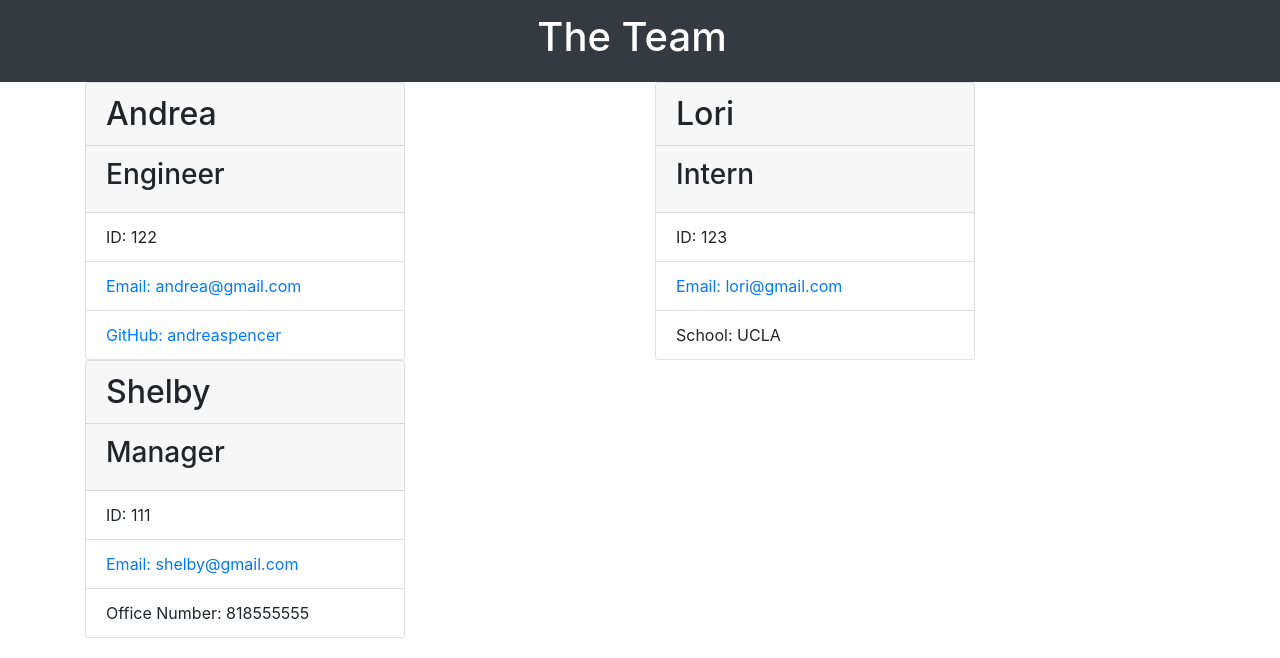
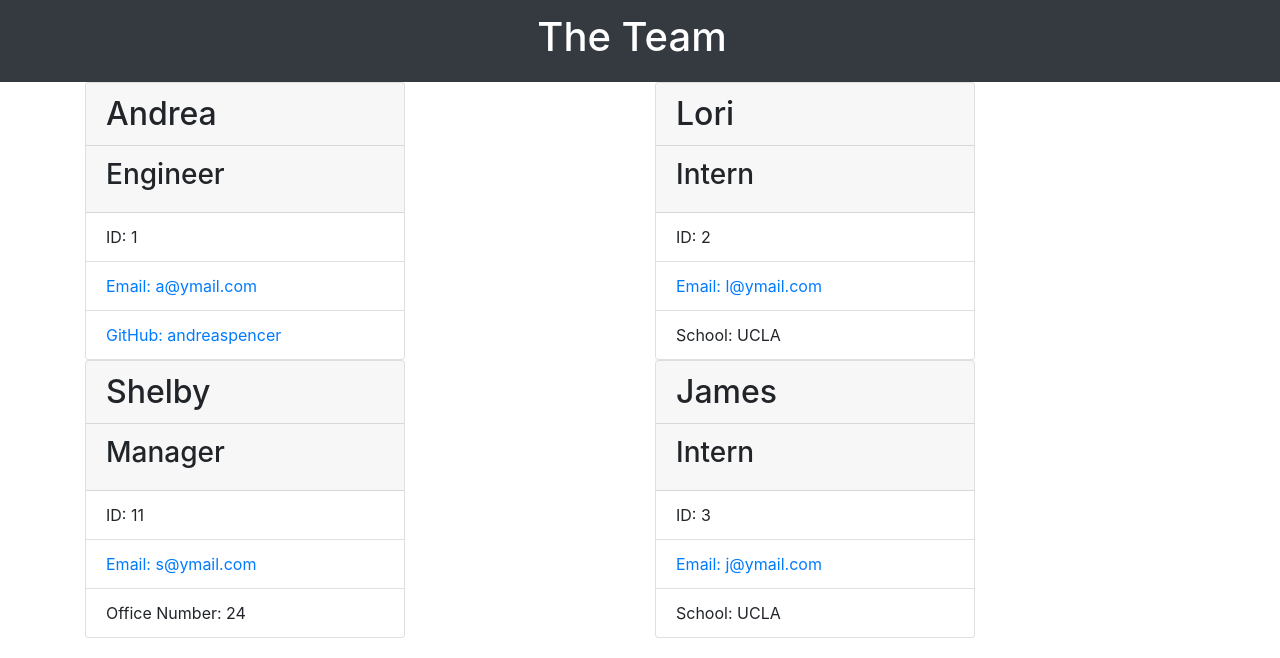
Before and after one commit to andreaspencer/team-profile-generator, a website: page dist/team.html in a window 1280 px wide. Drawn offline with nearby package versions, Linux system fonts and the light colour scheme.

```diff
--- a/dist/team.html
+++ b/dist/team.html
@@ -24,8 +24,8 @@
                     <h3>Engineer</h3>
                 </div>
                 <ul class="list-group list-group-flush">
-                    <li class="list-group-item">ID: 122</li>
-                    <a href= "mailto: andrea@gmail.com" class="list-group-item">Email: andrea@gmail.com</a>
+                    <li class="list-group-item">ID: 1</li>
+                    <a href= "mailto: a@ymail.com" class="list-group-item">Email: a@ymail.com</a>
                     <a href= "andreaspencer" class="list-group-item">GitHub: andreaspencer</a>
                 </ul>
             </div>
@@ -37,8 +37,8 @@
                     <h3>Intern</h3>
                 </div>
                 <ul class="list-group list-group-flush text">
-                    <li class="list-group-item">ID: 123</li>
-                    <a href= "mailto: lori@gmail.com" class="list-group-item">Email: lori@gmail.com</a>
+                    <li class="list-group-item">ID: 2</li>
+                    <a href= "mailto: l@ymail.com" class="list-group-item">Email: l@ymail.com</a>
                     <li class="list-group-item">School: UCLA</li>
                 </ul>
             </div>
@@ -50,9 +50,22 @@
                     <h3>Manager</h3>
                 </div>
                 <ul class="list-group list-group-flush text">
-                    <li class="list-group-item">ID: 111</li>
-                    <a href= "mailto: shelby@gmail.com" class="list-group-item">Email: shelby@gmail.com</a>
-                    <li class="list-group-item">Office Number: 818555555</li>
+                    <li class="list-group-item">ID: 11</li>
+                    <a href= "mailto: s@ymail.com" class="list-group-item">Email: s@ymail.com</a>
+                    <li class="list-group-item">Office Number: 24</li>
+                </ul>
+            </div>
+            </div>
+            <div class="col-6">
+            <div class="card" style="width: 20rem;">
+                <h2 class= "col card-header">James</h2>
+                <div class="col card-header">
+                    <h3>Intern</h3>
+                </div>
+                <ul class="list-group list-group-flush text">
+                    <li class="list-group-item">ID: 3</li>
+                    <a href= "mailto: j@ymail.com" class="list-group-item">Email: j@ymail.com</a>
+                    <li class="list-group-item">School: UCLA</li>
                 </ul>
             </div>
             </div>
```
